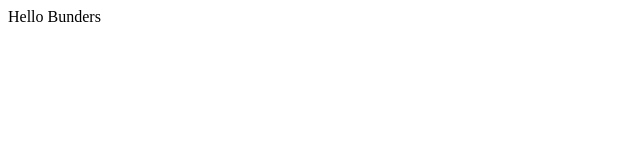
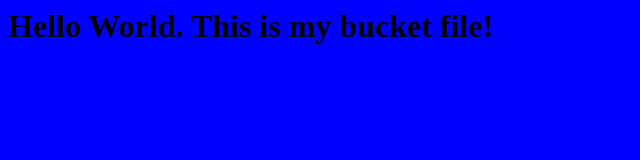
Before and after one commit to bunders77/ianbundey.github.io, a plain HTML site: page index.html in a window 1280 px wide. Shown: the whole page, without its empty margins (0-640 px from the left). Drawn offline with Linux system fonts and the light colour scheme.

Commit message:
Update index.html

```diff
--- a/index.html
+++ b/index.html
@@ -1 +1,12 @@
-Hello Bunders
+<html>
+<body id='canvas' bgcolor"red">
+<script>
+window.onload = function(){
+var col = ['red','green','blue'];
+var num = Math.floor(Math.random() * 3);
+document.getElementById("canvas").style.backgroundColor=col[num];
+};
+</script>
+<h1>Hello World. This is my bucket file!</h1>
+</body>
+</html>
```
